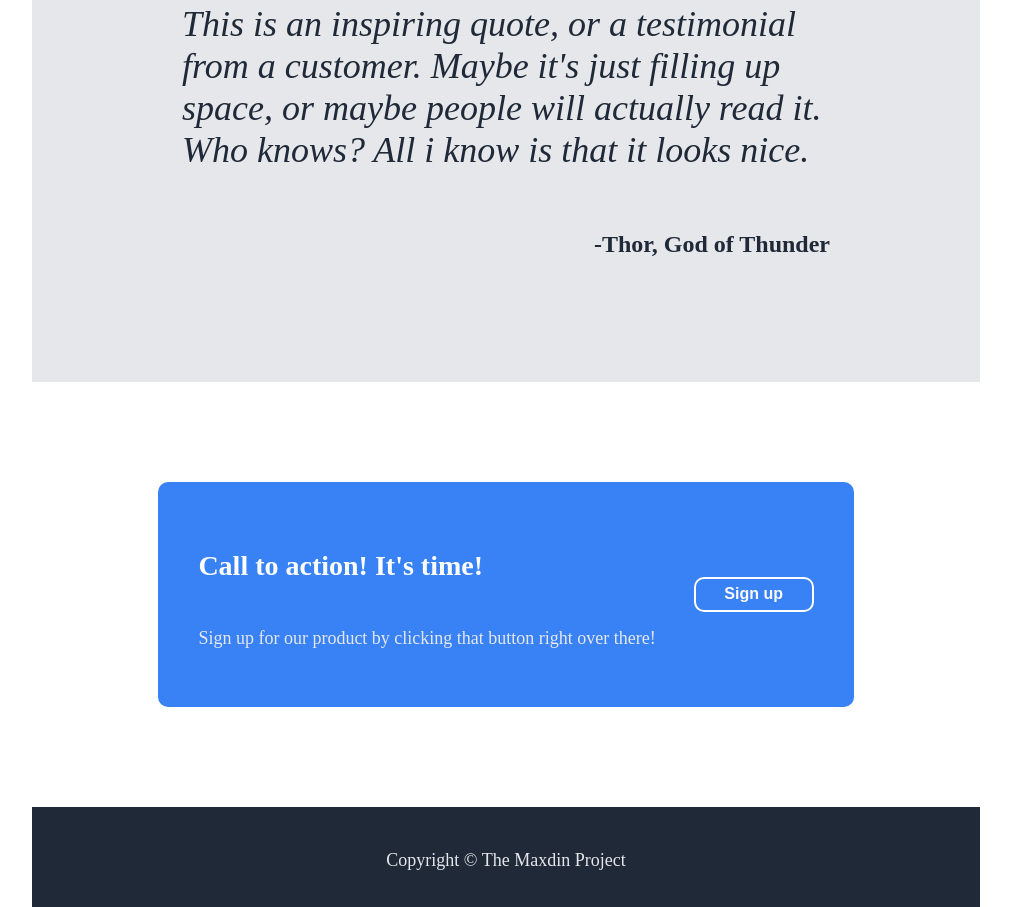
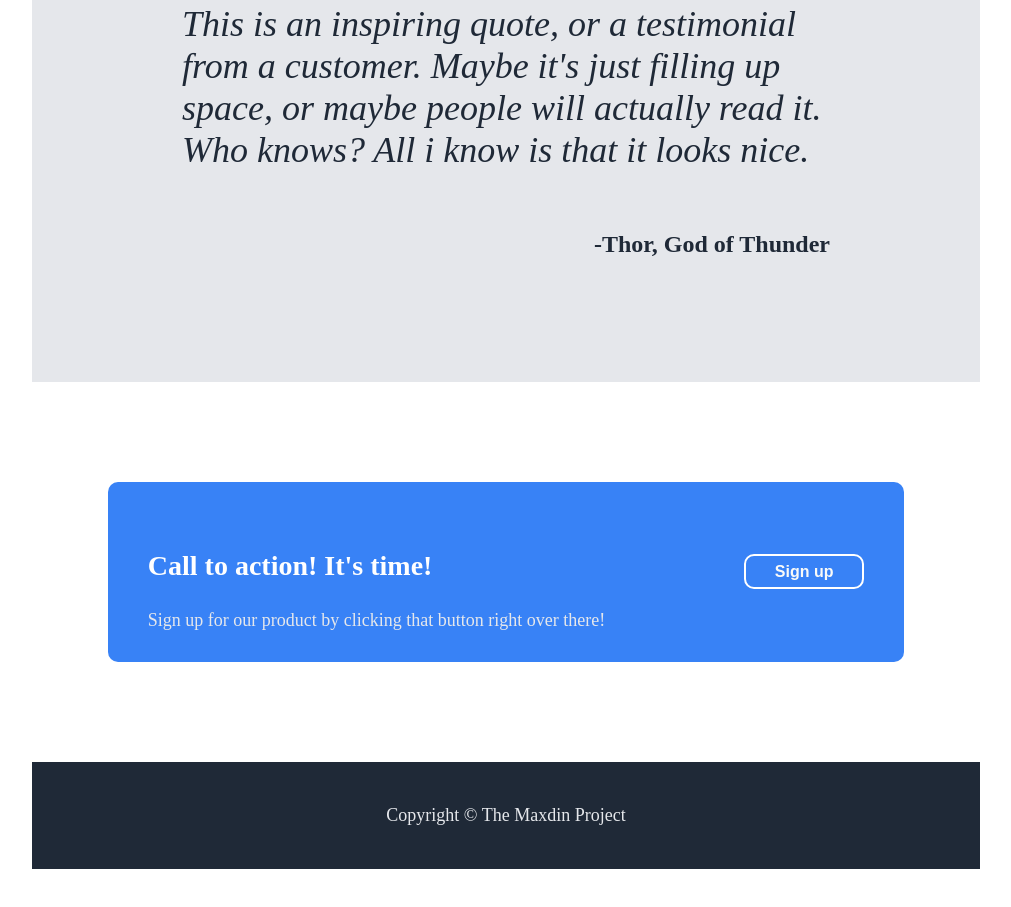
Before and after one commit to randomized8/Landing-Page, a plain HTML site: page index.html in a window 1280 px wide. Shown: the part 1063-1970 px from the top of the page, without its empty margins (134-1145 px from the left). After the commit the page ends 1940 px from the top, so only its background shows below. Drawn offline with Linux system fonts and the light colour scheme; files whose address does not match are found by name.

Commit message:
Finalize project

```diff
--- a/style.css
+++ b/style.css
@@ -85,6 +85,7 @@ h2 {
 .pictures {
     display: flex;
     justify-content: center;
+    flex-wrap: wrap;
 
 }
 
@@ -141,19 +142,19 @@ figcaption {
 
     background-color: #3882F6;
     display: flex;
-    margin: 0 22.5%;
+    margin: 0 18.5%;
     padding: 40px;
     border-radius: 10px;
     justify-content: space-between;
     align-items: center;
+    box-sizing: border-box;
 }
 
 .blurb {
 
     color: white;
-    display: flex;
-    flex-direction: column;
-    justify-content: center;
+    height: 100px;
+
 }
 
 .call-to-action > button {
@@ -164,7 +165,6 @@ figcaption {
 
 .blurb > #butt {
     font-size: 28px;
-    padding-bottom: 0;
 
 
 }
```
